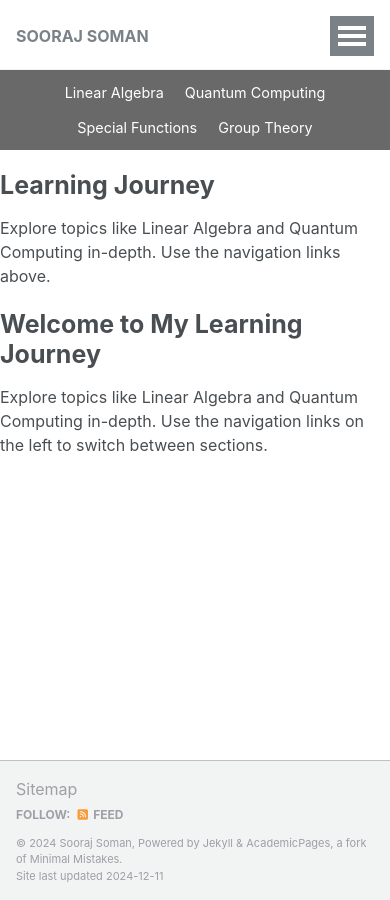
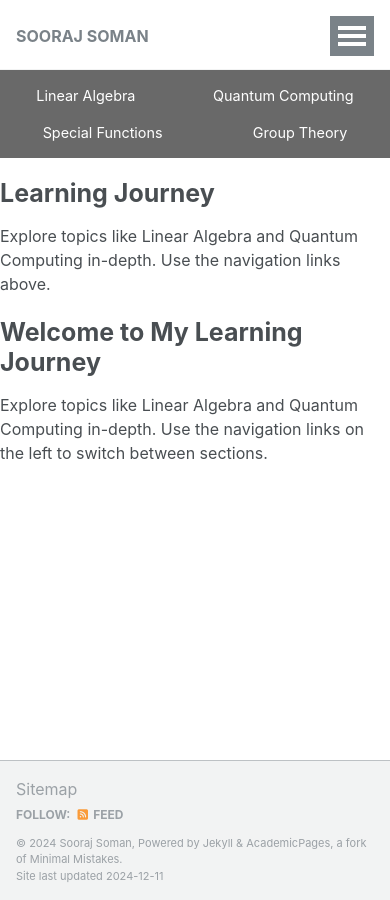
Before and after one commit to soorajss1729/soorajss1729.github.io, a Jekyll site: the page built from _learning/learning.md, in a window 390 px wide. Built offline with Jekyll 4.4.1, drawn with Linux system fonts in a browser that asks for light colours.

Commit message:
Update main.scss

```diff
--- a/assets/css/main.scss
+++ b/assets/css/main.scss
@@ -43,13 +43,13 @@
 
 .learning-topnav {
   display: flex;
-  justify-content: center;
-  align-items: center;
-  flex-wrap: wrap; /* Allow wrapping to next line */
-  gap: 10px; /* Adjust spacing between links */
+  flex-wrap: wrap; /* Allow wrapping to the next line when needed */
+  justify-content: center; /* Center the links horizontally */
+  align-items: center; /* Align items vertically */
+  gap: 10px; /* Add space between links */
   background-color: #696969; /* Background color */
-  padding: 10px;
-  margin-bottom: 20px; /* Space below the nav bar */
+  padding: 10px 0; /* Top and bottom padding */
+  margin-bottom: 20px; /* Space below the bar */
 }
 
 .learning-topnav a {
@@ -58,23 +58,22 @@
   font-size: 1rem;
   font-weight: normal;
   padding: 5px 10px;
-  white-space: nowrap; /* Prevent breaking within links */
+  white-space: nowrap; /* Prevent text wrapping inside links */
 }
 
 .learning-topnav a:hover {
   text-decoration: underline; /* Underline effect on hover */
-  color: #ddd; /* Slightly lighter hover effect */
+  color: #ddd; /* Slightly lighter text on hover */
 }
 
 @media (max-width: 768px) {
   .learning-topnav {
-    justify-content: center; /* Ensure links are centered on small screens */
-    gap: 5px; /* Reduce gap for smaller screens */
-    padding: 8px; /* Adjust padding */
+    justify-content: space-around; /* Space items evenly on smaller screens */
+    gap: 5px; /* Reduce the gap */
   }
 
   .learning-topnav a {
-    font-size: 0.9rem; /* Reduce font size for small screens */
-    padding: 4px 8px; /* Adjust padding */
+    font-size: 0.9rem; /* Slightly smaller text */
+    padding: 5px; /* Adjust padding */
   }
 }
```
